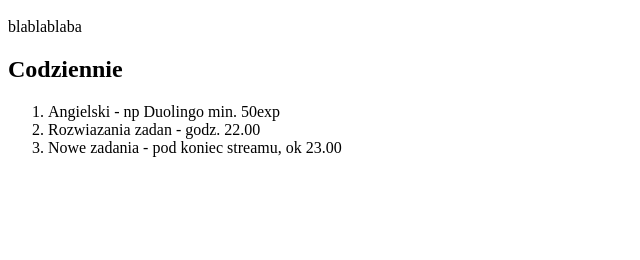
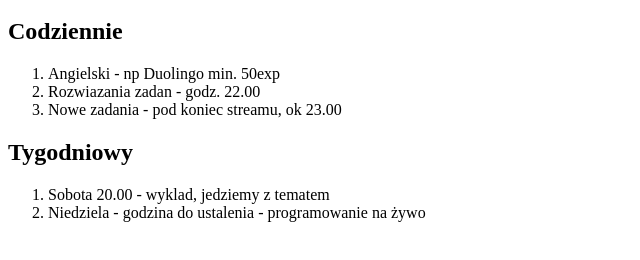
Before and after one commit to cyprianos/planlekcji, a plain HTML site: page index.html in a window 1280 px wide. Shown: the part 48-308 px from the top of the page, without its empty margins (0-640 px from the left). Drawn offline with Linux system fonts and the light colour scheme.

Commit message:
Plan tygodniowy

```diff
--- a/index.html
+++ b/index.html
@@ -6,13 +6,17 @@
 
 <body>
   <h1>Plan nauki</h1>
-  <p>blablablaba</p>
   <h2>Codziennie</h2>
   <ol>
     <li>Angielski - np Duolingo min. 50exp</li>
     <li>Rozwiazania zadan - godz. 22.00</li>
     <li>Nowe zadania - pod koniec streamu, ok 23.00</li>
   </ol>
+  <h2>Tygodniowy</h2>
+  <ol>
+    <li>Sobota 20.00 - wyklad, jedziemy z tematem</li>
+    <li>Niedziela - godzina do ustalenia - programowanie na żywo</li>
+  </ol>
 
 </body>
 
```
